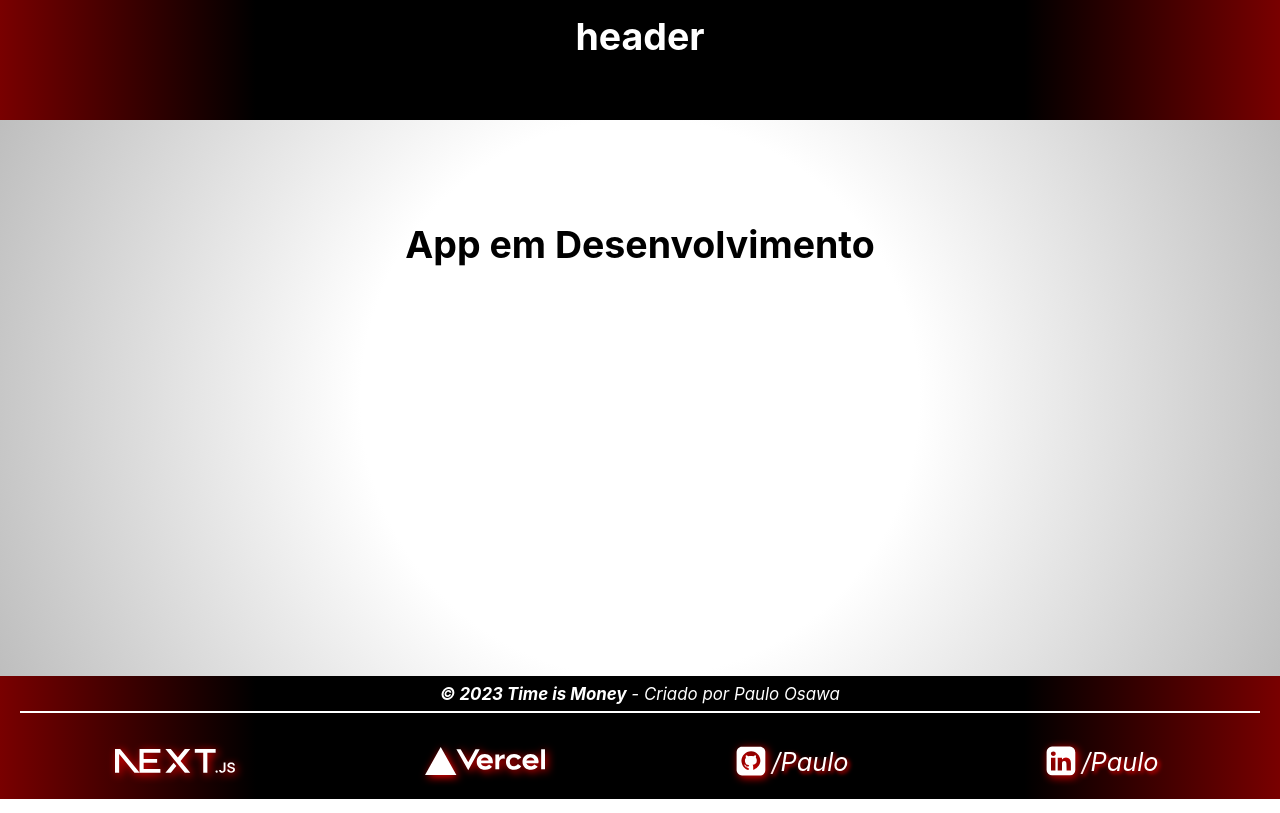
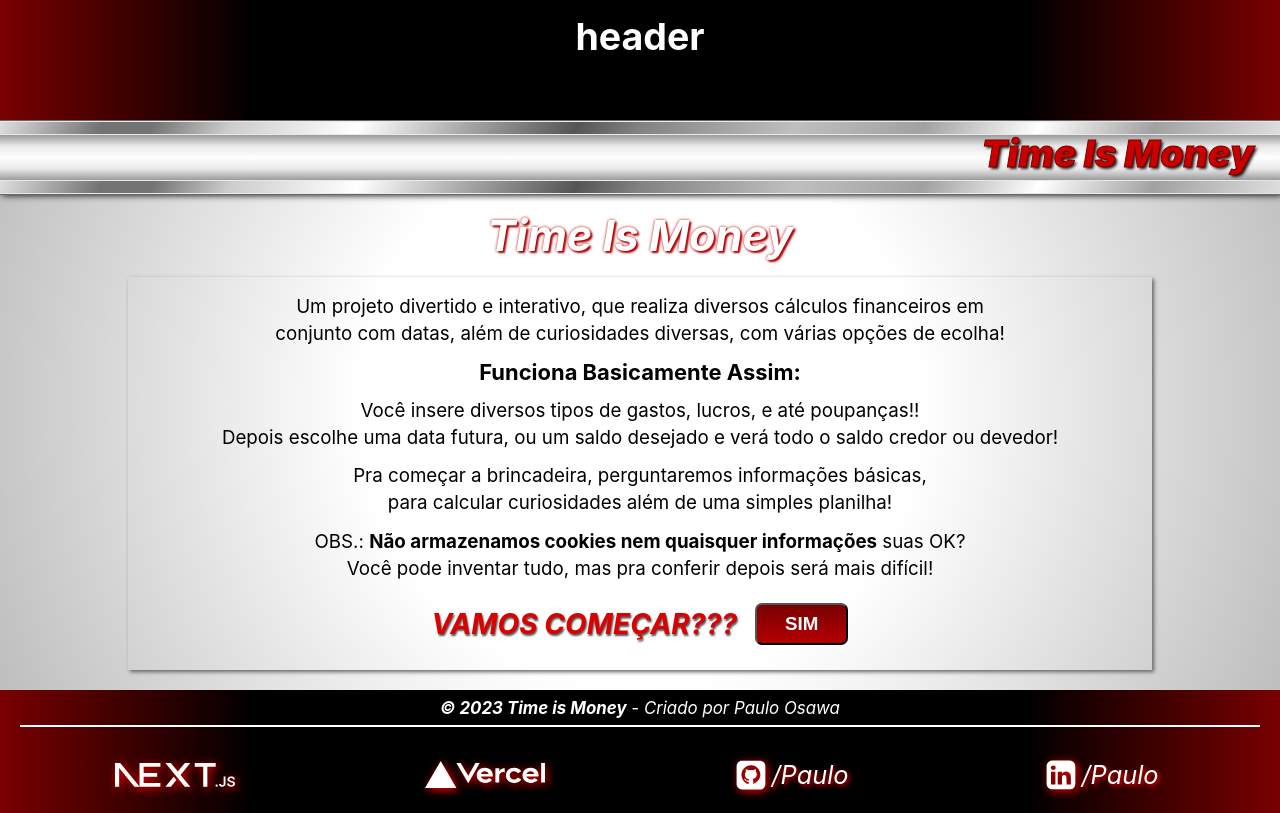
Before and after one commit to PauloOsawa/TimeIsMoney, a Next.js app: page / in a window 1280 px wide. Built offline with nearby package versions, Linux system fonts and the light colour scheme.

Commit message:
Construção da tela inicial

```diff
--- a/pages/index.js
+++ b/pages/index.js
@@ -1,19 +1,55 @@
+import { useState } from 'react'
 import Head from 'next/head'
-import Image from 'next/image'
-import styles from '@/styles/Home.module.css'
+import css from '@/styles/Home.module.css'
 
 export default function Home() {
+
+  const [cldvTxt, setCldvTxt] = useState(css.dvtxt)
+  const frmView = !(cldvTxt === css.dvtxt)
+
+  // ---------------------------------------------------
+  const iniciar = () => console.log('PROJETO EM CONSTRUÇÃO',  );
+
   return (
     <>
       <Head>
         <title>Time is Money</title>
         <meta name="description" content="App de entretenimento com ênfase em cálculos de data e finanças" />
         <meta name="viewport" content="width=device-width, initial-scale=1" />
-        <meta name="author" content="Paulo Osawa"/>
+        <meta name="robots" content="noindex, nofollow" />
+        <meta name="author" content="Paulo Osawa" />
         <link rel="icon" href="/favicon.ico" />
       </Head>
-      <main className={styles.main}>
-        <h1>App em Desenvolvimento</h1>
+      <main className={css.main}>
+        <div className='metalbox'> <h1 className='tita'>Time Is Money</h1> </div>
+        <h1>Time Is Money</h1>
+
+        <div className={cldvTxt} >
+          <p>
+            Um projeto divertido e interativo, que realiza diversos cálculos financeiros em
+            <br />conjunto com datas, além de curiosidades diversas, com várias opções de ecolha!
+          </p>
+          <h3>Funciona Basicamente Assim:</h3>
+          <p>
+            Você insere diversos tipos de gastos, lucros, e até poupanças!!
+            <br />Depois escolhe uma data futura, ou um saldo desejado e verá todo o saldo credor ou devedor!
+          </p>
+          <p>
+            Pra começar a brincadeira, perguntaremos informações básicas,
+            <br />para calcular curiosidades além de uma simples planilha!
+          </p>
+          <p>
+            OBS.: <b>Não armazenamos cookies nem quaisquer informações</b> suas OK?
+            <br />Você pode inventar tudo, mas pra conferir depois será mais difícil!
+          </p>
+
+          <div className={css.dvinit}>
+            <h2>VAMOS COMEÇAR???</h2>
+            <button className='btncor' onClick={iniciar}>SIM</button>
+          </div>
+        </div>
+
+
       </main>
     </>
   )
--- a/styles/Home.module.css
+++ b/styles/Home.module.css
@@ -1,7 +1,27 @@
-.main {
-  display: flex;
-  flex-direction: column;
-  justify-content: space-between;
-  align-items: center;
-  padding: 6rem;
+.dvtxt {
+  width: 96%; max-width: 1024px; max-height: 70vh; margin: 10px auto;
+  padding: 10px; visibility: visible; opacity: 1;
+  box-shadow: 2px 2px 4px rgb(100, 100, 100); overflow: hidden;
+  transition: max-height .5s ease-out;
 }
+
+.hiden {
+  max-height: 0; padding: 0; margin: 0 auto; visibility: hidden; opacity: 0;
+  transition: max-height .2s;
+}
+/* ---------------------------------------------------------- */
+.main > h1 {
+  font-size: 2.3em; font-style: italic;
+  color: white; -webkit-text-fill-color: white;
+  text-shadow: 0 0 3px var(--corb), 2px 2px 2px var(--corb);
+}
+
+.dvinit {
+  margin: 15px auto; display: flex; align-items: center;
+  justify-content: center; gap: 18px; color: rgb(220, 0, 0);
+}
+
+.dvinit > h2 {
+  font-weight: 700; font-style: italic; padding: 0;
+  text-shadow: 1px 2px 2px rgb(83, 83, 83);
+}
```
